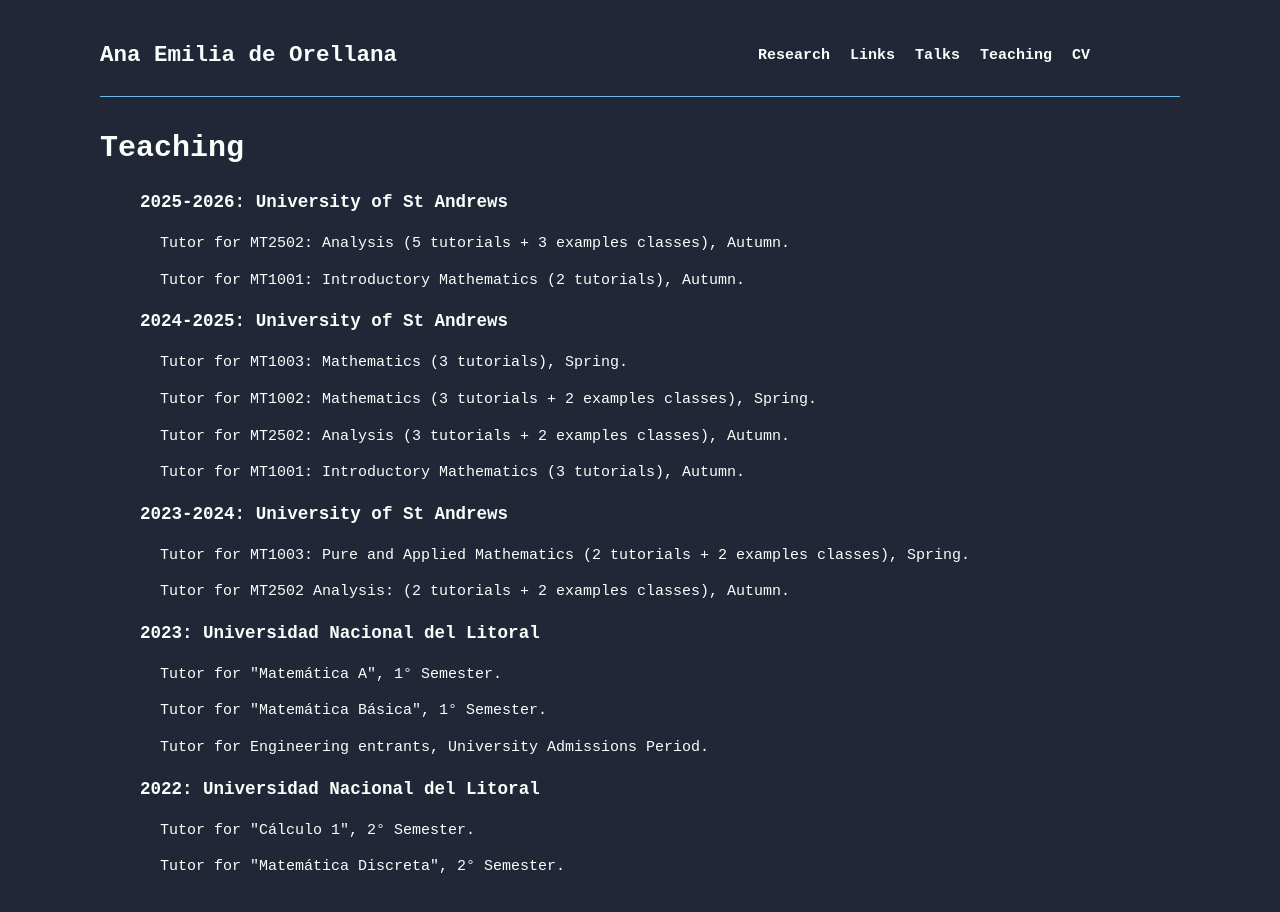
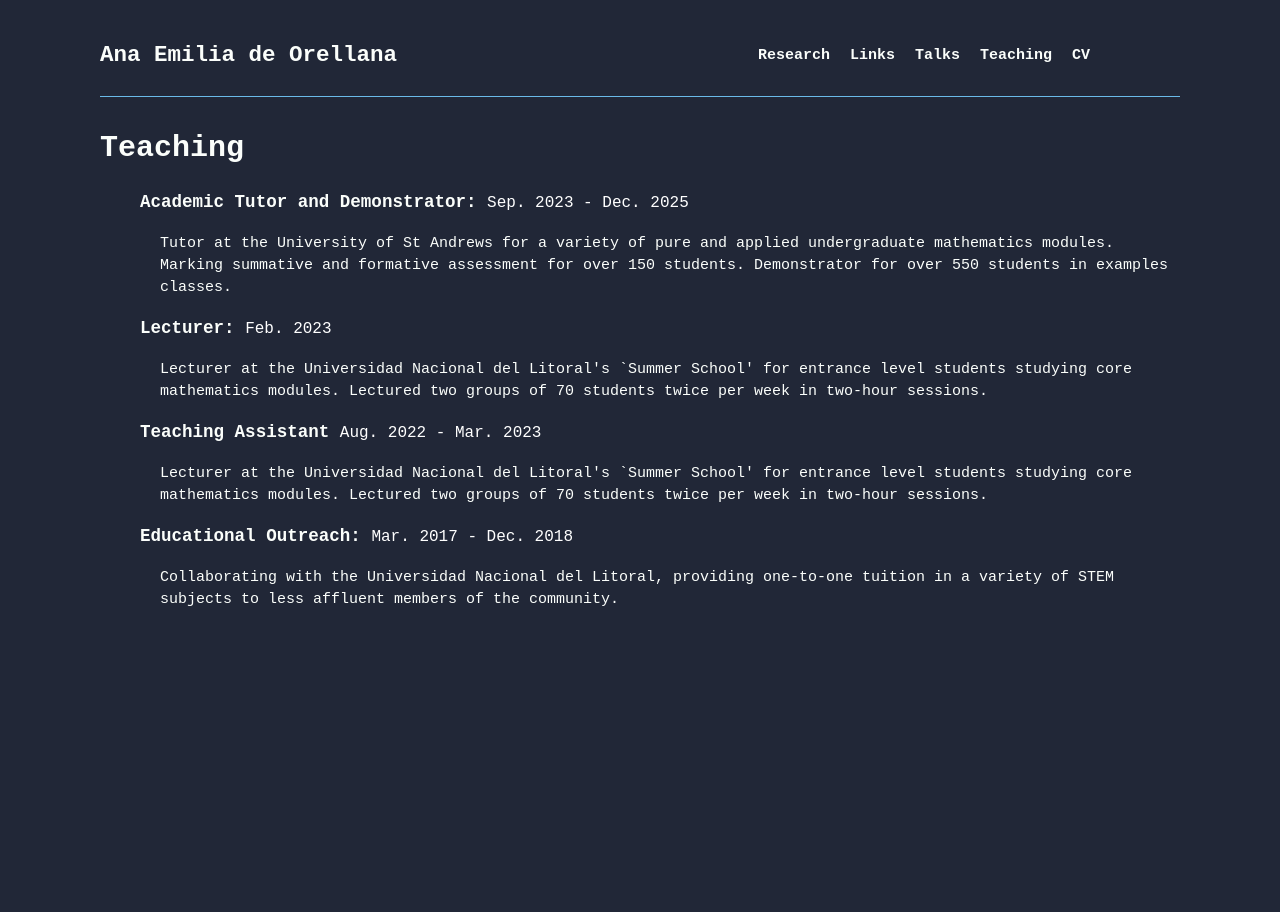
Before and after one commit to AnadeOre/anadeore.github.io, a Next.js app: page /teaching in a window 1280 px wide. After the commit the page ends 800 px from the top, so only its background shows below. Built offline with nearby package versions, Linux system fonts and the light colour scheme.

Commit message:
update teaching page

```diff
--- a/src/app/teaching/page.jsx
+++ b/src/app/teaching/page.jsx
@@ -4,68 +4,69 @@ import Footer from '../components/Footer';
 import Header from '../components/Header';
 
 const Teaching = () => {
+  const style = {
+    color: 'white',
+    fontSize: 16,
+    fontWeight: 1,
+  };
   return (
     <div>
       <Header />
       <h1>Teaching</h1>
       <ul>
         <li>
-          <h3>2025-2026: University of St Andrews</h3>
+          <h3>
+            Academic Tutor and Demonstrator:{' '}
+            <span style={style}>Sep. 2023 - Dec. 2025</span>
+          </h3>
           <div className={styles.indentedSection}>
             <p>
-              Tutor for MT2502: Analysis (5 tutorials + 3 examples classes),
-              Autumn.
-            </p>
-            <p>
-              Tutor for MT1001: Introductory Mathematics (2 tutorials), Autumn.
+              Tutor at the University of St Andrews for a variety of pure and
+              applied undergraduate mathematics modules. Marking summative and
+              formative assessment for over 150 students. Demonstrator for over
+              550 students in examples classes.
             </p>
           </div>
         </li>
         <li>
-          <h3>2024-2025: University of St Andrews</h3>
-          <div className={styles.indentedSection}>
-            <p>Tutor for MT1003: Mathematics (3 tutorials), Spring.</p>
-            <p>
-              Tutor for MT1002: Mathematics (3 tutorials + 2 examples classes),
-              Spring.
-            </p>
-            <p>
-              Tutor for MT2502: Analysis (3 tutorials + 2 examples classes),
-              Autumn.
-            </p>
-            <p>
-              Tutor for MT1001: Introductory Mathematics (3 tutorials), Autumn.
-            </p>
-          </div>
-        </li>
-        {/*  */}
-        <li>
-          <h3>2023-2024: University of St Andrews</h3>
+          <h3>
+            Lecturer: <span style={style}>Feb. 2023</span>
+          </h3>
+
           <div className={styles.indentedSection}>
             <p>
-              Tutor for MT1003: Pure and Applied Mathematics (2 tutorials + 2
-              examples classes), Spring.
-            </p>
-            <p>
-              Tutor for MT2502 Analysis: (2 tutorials + 2 examples classes),
-              Autumn.
+              Lecturer at the Universidad Nacional del Litoral's `Summer School'
+              for entrance level students studying core mathematics modules.
+              Lectured two groups of 70 students twice per week in two-hour
+              sessions.
             </p>
           </div>
         </li>
         <li>
-          <h3>2023: Universidad Nacional del Litoral</h3>
+          <h3>
+            Teaching Assistant <span style={style}>Aug. 2022 - Mar. 2023</span>
+          </h3>
           <div className={styles.indentedSection}>
-            <p>Tutor for "Matemática A", 1° Semester.</p>
-            <p>Tutor for "Matemática Básica", 1° Semester.</p>
-            <p>Tutor for Engineering entrants, University Admissions Period.</p>
+            <p>
+              Lecturer at the Universidad Nacional del Litoral's `Summer School'
+              for entrance level students studying core mathematics modules.
+              Lectured two groups of 70 students twice per week in two-hour
+              sessions.
+            </p>
           </div>
         </li>
-        {/*  */}
         <li>
-          <h3>2022: Universidad Nacional del Litoral</h3>
+          <h3>
+            Educational Outreach:{' '}
+            <span style={style}>Mar. 2017 - Dec. 2018</span>
+          </h3>
+
           <div className={styles.indentedSection}>
-            <p>Tutor for "Cálculo 1", 2° Semester.</p>
-            <p>Tutor for "Matemática Discreta", 2° Semester.</p>
+            <p>
+              Collaborating with the Universidad Nacional del Litoral, providing
+              one-to-one tuition in a variety of STEM subjects to less affluent
+              members of the community.
+            </p>
           </div>
         </li>
       </ul>
```
